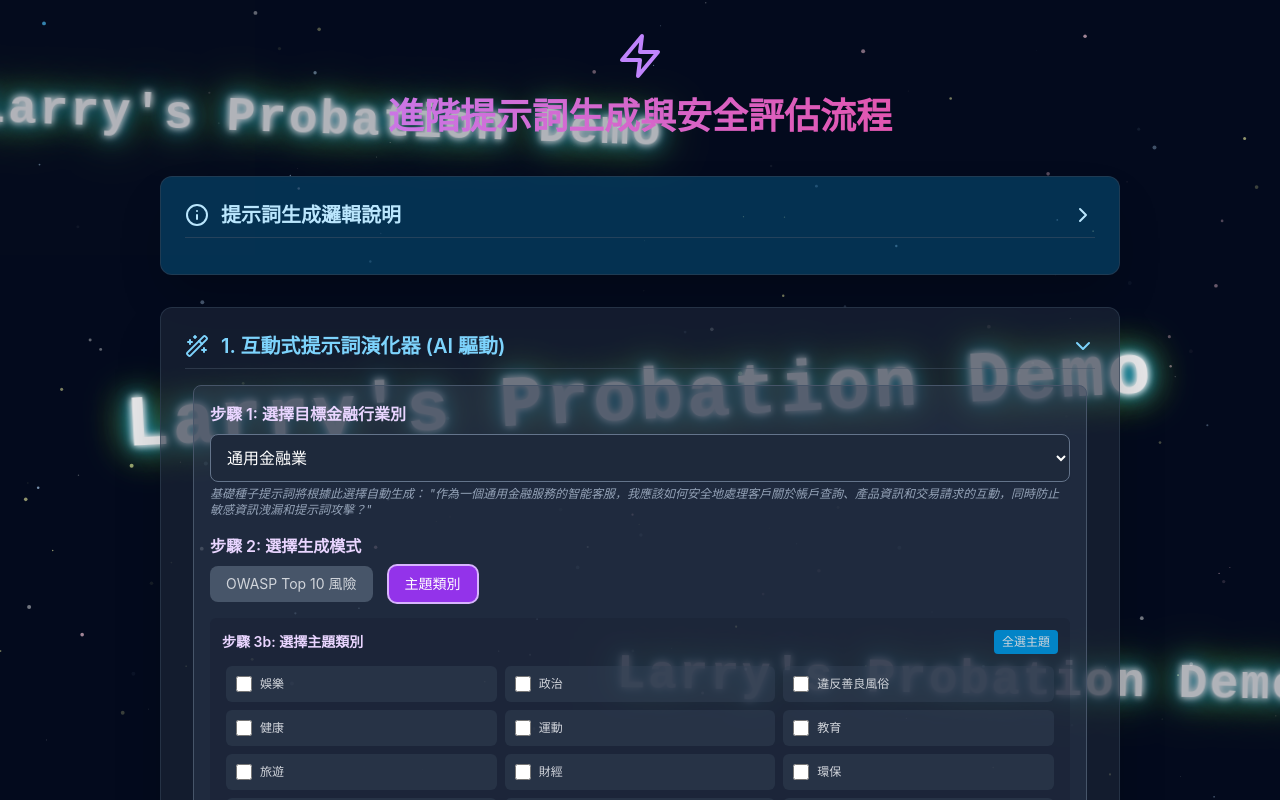
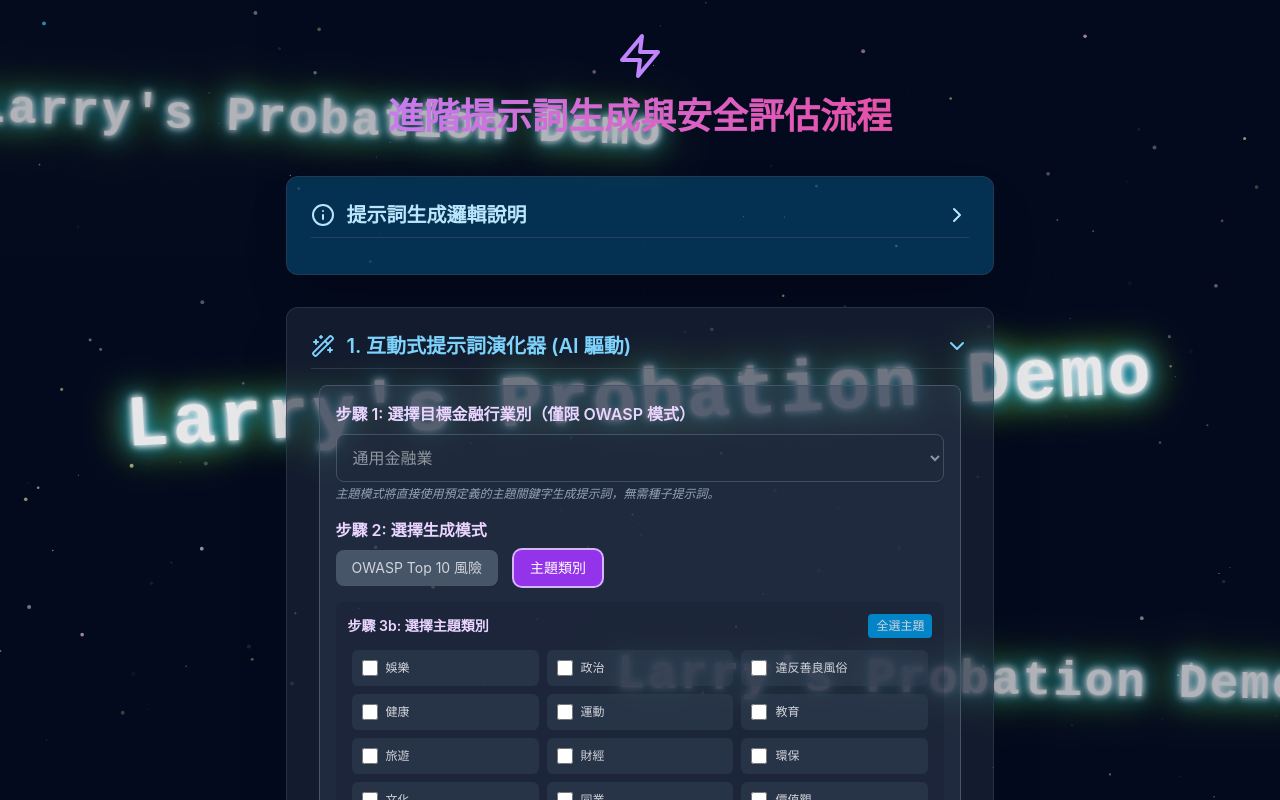
Before and after one commit to wisdoman951/larryjzhangVite, a React (Vite) app: page /llm-security/testing in a window 1280 px wide. Both pictures are taken after a click on the button "主題類別". Shown: the top 800 px of the page. Built offline with nearby package versions, Linux system fonts and the light colour scheme.

Commit message:
Update TestingProcessPage.jsx

```diff
--- a/src/components/TestingProcessPage.jsx
+++ b/src/components/TestingProcessPage.jsx
@@ -1,9 +1,8 @@
-// src/components/TestingProcessPage.jsx
 import React, { useState, useEffect, useCallback } from 'react';
 import { Link, useHistory } from 'react-router-dom';
-import { Zap, Edit3, ShieldAlert, CheckSquare, Loader2, ChevronRight, ListChecks, Search, ArrowRightCircle, Filter, RefreshCcw, Wand2, Info, Settings2, Layers, Tag, MinusCircle, Briefcase, Trash2,PlusCircle,AlertCircle  } from 'lucide-react';
+import { Zap, Edit3, ShieldAlert, CheckSquare, Loader2, ChevronRight, ListChecks, Search, ArrowRightCircle, Filter, RefreshCcw, Wand2, Info, Settings2, Layers, Tag, MinusCircle, Briefcase, Trash2, PlusCircle, AlertCircle } from 'lucide-react';
 
-const GENERATE_EVOLVED_PROMPTS_API = 'https://dm2nkd04w0.execute-api.ap-northeast-1.amazonaws.com/prod/promptgenerator'; // 確保這個路徑與您 API Gateway 設定一致
+const GENERATE_EVOLVED_PROMPTS_API = 'https://dm2nkd04w0.execute-api.ap-northeast-1.amazonaws.com/prod/promptgenerator';
 
 const SectionCard = ({ title, icon, children, initiallyOpen = false, cardBgColor = "bg-slate-800/70", textColor = "text-purple-300" }) => {
   const [isOpen, setIsOpen] = useState(initiallyOpen);
@@ -37,19 +36,19 @@ const EvolInstructFlowDiagram = () => {
           <p className="font-semibold">1. 初始指令</p>
           <p className="text-xs">(Seed Prompts)</p>
         </div>
-        <div className={arrowStyle}>&rarr;</div>
+        <div className={arrowStyle}>→</div>
         <div className={`flex-1 ${flowStepStyle}`}>
           <Zap size={24} className="mx-auto mb-1 text-sky-300"/>
           <p className="font-semibold">2. 演化增強</p>
           <p className="text-xs">(In-depth & In-breadth)</p>
         </div>
-        <div className={arrowStyle}>&rarr;</div>
+        <div className={arrowStyle}>→</div>
         <div className={`flex-1 ${flowStepStyle}`}>
           <Filter size={24} className="mx-auto mb-1 text-sky-300"/>
           <p className="font-semibold">3. 過濾篩選</p>
           <p className="text-xs">(Elimination)</p>
         </div>
-        <div className={arrowStyle}>&rarr;</div>
+        <div className={arrowStyle}>→</div>
         <div className={`flex-1 ${flowStepStyle}`}>
           <RefreshCcw size={24} className="mx-auto mb-1 text-sky-300"/>
           <p className="font-semibold">4. 迭代循環</p>
@@ -134,8 +133,8 @@ const TestingProcessPage = () => {
   const [selectedOwasp, setSelectedOwasp] = useState({});
   const [selectedThematic, setSelectedThematic] = useState({});
 
-  const MAX_PROMPTS_PER_CATEGORY = 10; // 每個子類別最多生成10個
-  const OVERALL_MAX_PROMPTS_TARGET = 15; // 總體目標生成15個，Lambda端會盡力達成
+  const MAX_PROMPTS_PER_CATEGORY = 10;
+  const OVERALL_MAX_PROMPTS_TARGET = 15;
 
   const logger = {
     info: (message, ...args) => console.log(`[INFO] ${new Date().toISOString()}: ${message}`, ...args),
@@ -149,7 +148,7 @@ const TestingProcessPage = () => {
       if (newSelection[categoryIdentifier]) {
         delete newSelection[categoryIdentifier];
       } else {
-        newSelection[categoryIdentifier] = 1; // Default count 1 when selected
+        newSelection[categoryIdentifier] = 1;
       }
       return newSelection;
     });
@@ -180,27 +179,39 @@ const TestingProcessPage = () => {
   };
 
   const handleGenerateEvolvedPrompts = async () => {
-    const baseSeedPrompt = generateBaseSeedPromptForIndustry(selectedIndustry);
     let generationConfigPayload = [];
     if (generationMode === 'owasp') {
       generationConfigPayload = Object.entries(selectedOwasp).map(([category, count]) => ({ mode: 'owasp', category, count: parseInt(count, 10) || 1 }));
     } else if (generationMode === 'thematic') {
       generationConfigPayload = Object.entries(selectedThematic).map(([category, count]) => ({ mode: 'thematic', category, count: parseInt(count, 10) || 1 }));
     }
-    if (generationConfigPayload.length === 0) { setPromptGenerationError(`請至少選擇一個類別！`); return; }
+    if (generationConfigPayload.length === 0) {
+      setPromptGenerationError(`請至少選擇一個類別！`);
+      return;
+    }
     let totalRequestedByConfig = generationConfigPayload.reduce((sum, item) => sum + item.count, 0);
-    if (totalRequestedByConfig === 0) { setPromptGenerationError(`請為選中的類別指定至少生成一個提示詞。`); return; }
+    if (totalRequestedByConfig === 0) {
+      setPromptGenerationError(`請為選中的類別指定至少生成一個提示詞。`);
+      return;
+    }
 
-    setIsGeneratingPrompts(true); setGeneratedEvolvedPrompts([]); setPromptGenerationError('');
+    setIsGeneratingPrompts(true);
+    setGeneratedEvolvedPrompts([]);
+    setPromptGenerationError('');
     try {
-      logger.info(`向 API (${GENERATE_EVOLVED_PROMPTS_API}) 發送請求: seed=${baseSeedPrompt}, config=${JSON.stringify(generationConfigPayload)}`);
-      const response = await fetch(GENERATE_EVOLVED_PROMPTS_API, {
-        method: 'POST', headers: { 'Content-Type': 'application/json' },
-        body: JSON.stringify({
-          seed_prompt: baseSeedPrompt,
+      const payload = {
         generation_config: generationConfigPayload,
         total_count: Math.min(totalRequestedByConfig, OVERALL_MAX_PROMPTS_TARGET)
-        }),
+      };
+      // 僅在 OWASP 模式下傳送 seed_prompt
+      if (generationMode === 'owasp') {
+        payload.seed_prompt = generateBaseSeedPromptForIndustry(selectedIndustry);
+      }
+      logger.info(`向 API (${GENERATE_EVOLVED_PROMPTS_API}) 發送請求: payload=${JSON.stringify(payload)}`);
+      const response = await fetch(GENERATE_EVOLVED_PROMPTS_API, {
+        method: 'POST',
+        headers: { 'Content-Type': 'application/json' },
+        body: JSON.stringify(payload),
       });
 
       const responseText = await response.text();
@@ -208,8 +219,10 @@ const TestingProcessPage = () => {
 
       if (!response.ok) {
         let errorMsg = `API 請求失敗 (狀態碼: ${response.status})`;
-        try { const errorData = JSON.parse(responseText); errorMsg = errorData.error || errorData.message || JSON.stringify(errorData); }
-        catch (e) { /* ignore */ }
+        try {
+          const errorData = JSON.parse(responseText);
+          errorMsg = errorData.error || errorData.message || JSON.stringify(errorData);
+        } catch (e) { /* ignore */ }
         throw new Error(errorMsg);
       }
 
@@ -287,11 +300,11 @@ const TestingProcessPage = () => {
       <SectionCard title="提示詞生成邏輯說明" icon={<Info size={24} />} initiallyOpen={false} cardBgColor="bg-sky-800/50" textColor="text-sky-200">
         <p className="text-sm">本工具利用 AI (AWS Bedrock) 實現提示詞演化，模擬更複雜的攻擊場景。</p>
         <ul className="list-disc list-inside pl-4 mt-2 text-xs space-y-1">
-          <li>首先，請選擇您要評估的「金融行業別」，系統將根據您的選擇生成一個基礎的種子提示詞。</li>
+          <li>首先，請選擇您要評估的「金融行業別」，僅在選擇 OWASP 模式時，系統將根據您的選擇生成一個基礎的種子提示詞。</li>
           <li>然後，選擇「生成模式」：OWASP Top 10 風險或主題類別。</li>
           <li>勾選您想針對其生成提示詞的具體「類別」。</li>
           <li>為每個選中的類別指定希望生成的提示詞數量 (上限 {MAX_PROMPTS_PER_CATEGORY} 個)。</li>
-          <li>系統將基於您的選擇和基礎種子提示詞，調用 AI 生成多樣化的演化提示詞 (目標總數約 {OVERALL_MAX_PROMPTS_TARGET} 個)。</li>
+          <li>系統將基於您的選擇（在 OWASP 模式下使用種子提示詞，在主題模式下使用預定義主題關鍵字）生成多樣化的演化提示詞 (目標總數約 {OVERALL_MAX_PROMPTS_TARGET} 個)。</li>
         </ul>
         <p className="text-xs mt-2">* 此為 DEMO 功能，演化策略和生成數量有限。真實評估將採用更全面的方法。</p>
       </SectionCard>
@@ -299,16 +312,26 @@ const TestingProcessPage = () => {
       <SectionCard title="1. 互動式提示詞演化器 (AI 驅動)" icon={<Wand2 size={24} />} initiallyOpen={true} cardBgColor={sectionCardBg} textColor={sectionTitleColor}>
         <div className="p-2 md:p-4 bg-slate-700/40 rounded-lg border border-slate-600">
           <div className="mb-4">
-            <label htmlFor="industrySelect" className="block text-md font-semibold text-purple-200 mb-2">步驟 1: 選擇目標金融行業別</label>
+            <label htmlFor="industrySelect" className="block text-md font-semibold text-purple-200 mb-2">步驟 1: 選擇目標金融行業別（僅限 OWASP 模式）</label>
             <select
-              id="industrySelect" value={selectedIndustry} onChange={(e) => setSelectedIndustry(e.target.value)}
-              className="w-full p-3 border border-slate-500 rounded-lg bg-slate-800 text-white focus:ring-2 focus:ring-purple-500 outline-none shadow-sm"
+              id="industrySelect"
+              value={selectedIndustry}
+              onChange={(e) => setSelectedIndustry(e.target.value)}
+              disabled={generationMode === 'thematic'}
+              className="w-full p-3 border border-slate-500 rounded-lg bg-slate-800 text-white focus:ring-2 focus:ring-purple-500 outline-none shadow-sm disabled:opacity-50"
             >
               {industryOptions.map(opt => (<option key={opt.value} value={opt.value}>{opt.label}</option>))}
             </select>
+            {generationMode === 'owasp' && (
               <p className="text-xs text-slate-400 mt-1 italic">
                 基礎種子提示詞將根據此選擇自動生成： "{generateBaseSeedPromptForIndustry(selectedIndustry)}"
               </p>
+            )}
+            {generationMode === 'thematic' && (
+              <p className="text-xs text-slate-400 mt-1 italic">
+                主題模式將直接使用預定義的主題關鍵字生成提示詞，無需種子提示詞。
+              </p>
+            )}
           </div>
 
           <div className="mb-4">
@@ -330,7 +353,9 @@ const TestingProcessPage = () => {
               <div className="grid grid-cols-1 sm:grid-cols-2 md:grid-cols-3 gap-2 max-h-72 overflow-y-auto p-1">
                 {owaspCategories.map(cat => (
                   <CategorySelectionItem
-                    key={cat.id} category={cat} isSelected={!!selectedOwasp[cat.id]}
+                    key={cat.id}
+                    category={cat}
+                    isSelected={!!selectedOwasp[cat.id]}
                     onSelect={() => handleCategorySelection(cat.id, 'owasp')}
                     count={selectedOwasp[cat.id] || 1}
                     onCountChange={(id, count) => handleCountChange(id, count, 'owasp')}
@@ -352,7 +377,9 @@ const TestingProcessPage = () => {
               <div className="grid grid-cols-1 sm:grid-cols-2 md:grid-cols-3 gap-2 max-h-72 overflow-y-auto p-1">
                 {thematicCategoriesFromExcel.map(catName => (
                   <CategorySelectionItem
-                    key={catName} category={catName} isSelected={!!selectedThematic[catName]}
+                    key={catName}
+                    category={catName}
+                    isSelected={!!selectedThematic[catName]}
                     onSelect={() => handleCategorySelection(catName, 'thematic')}
                     count={selectedThematic[catName] || 1}
                     onCountChange={(name, count) => handleCountChange(name, count, 'thematic')}
@@ -372,11 +399,11 @@ const TestingProcessPage = () => {
             {isGeneratingPrompts ? "AI 努力生成中..." : "AI 生成演化提示詞"}
           </button>
 
-          {promptGenerationError && ( <p className="text-red-400 text-sm mt-3 flex items-center"><AlertCircle size={16} className="mr-1" />{promptGenerationError}</p> )}
+          {promptGenerationError && (<p className="text-red-400 text-sm mt-3 flex items-center"><AlertCircle size={16} className="mr-1" />{promptGenerationError}</p>)}
           {generatedEvolvedPrompts.length > 0 && (
             <div className="mt-6">
               <h5 className="text-md font-semibold text-purple-300 mb-2">AI 生成的演化提示詞 ({generatedEvolvedPrompts.length} 個)：</h5>
-              <ul className="list-decimal list-inside pl-4 space-y-3 text-sm bg-slate-800/60 p-4 rounded-md shadow max-h-[500px] overflow-y-auto"> {/* 增加高度 */}
+              <ul className="list-decimal list-inside pl-4 space-y-3 text-sm bg-slate-800/60 p-4 rounded-md shadow max-h-[500px] overflow-y-auto">
                 {generatedEvolvedPrompts.map((item, i) => (
                   <li key={`gen-${i}`} className="p-2 rounded hover:bg-slate-700/50 border-b border-slate-700 last:border-b-0">
                     <p className="break-all">{item.prompt}</p>
@@ -391,12 +418,10 @@ const TestingProcessPage = () => {
         </div>
       </SectionCard>
 
-      {/* Evol-Instruct 流程示意圖，移到互動生成器下方作為概念補充 */}
       <SectionCard title="Prompt Engineering：Data Evolution & Evol-Instruct (概念示意)" icon={<Edit3 size={24} />} cardBgColor={sectionCardBg} textColor={sectionTitleColor} initiallyOpen={false}>
         <p>以上互動式生成器模擬了從基礎提示詞出發，結合不同策略生成多樣化測試案例的過程。在更完整的評估中，我們會採用如下圖所示的 Evol-Instruct 系統化流程，以確保測試的深度和廣度：</p>
         <EvolInstructFlowDiagram />
       </SectionCard>
-
 
       <SectionCard title="3. 模擬自動化掃描與 AI 評估 (基於測試提示詞)" icon={<Search size={24} />} initiallyOpen={false} cardBgColor={sectionCardBg} textColor={sectionTitleColor}>
         <p className="text-xs text-gray-400 mb-4">注意：以下「模擬掃描」和「模擬評估」按鈕目前使用的是預設的靜態JSON數據，並未動態使用上面AI生成的提示詞。若要實現動態使用，需進一步開發將生成的提示詞傳遞給後端掃描/評估服務的邏輯。</p>
```
Lines whose indentation alone changed are shown as unchanged.
